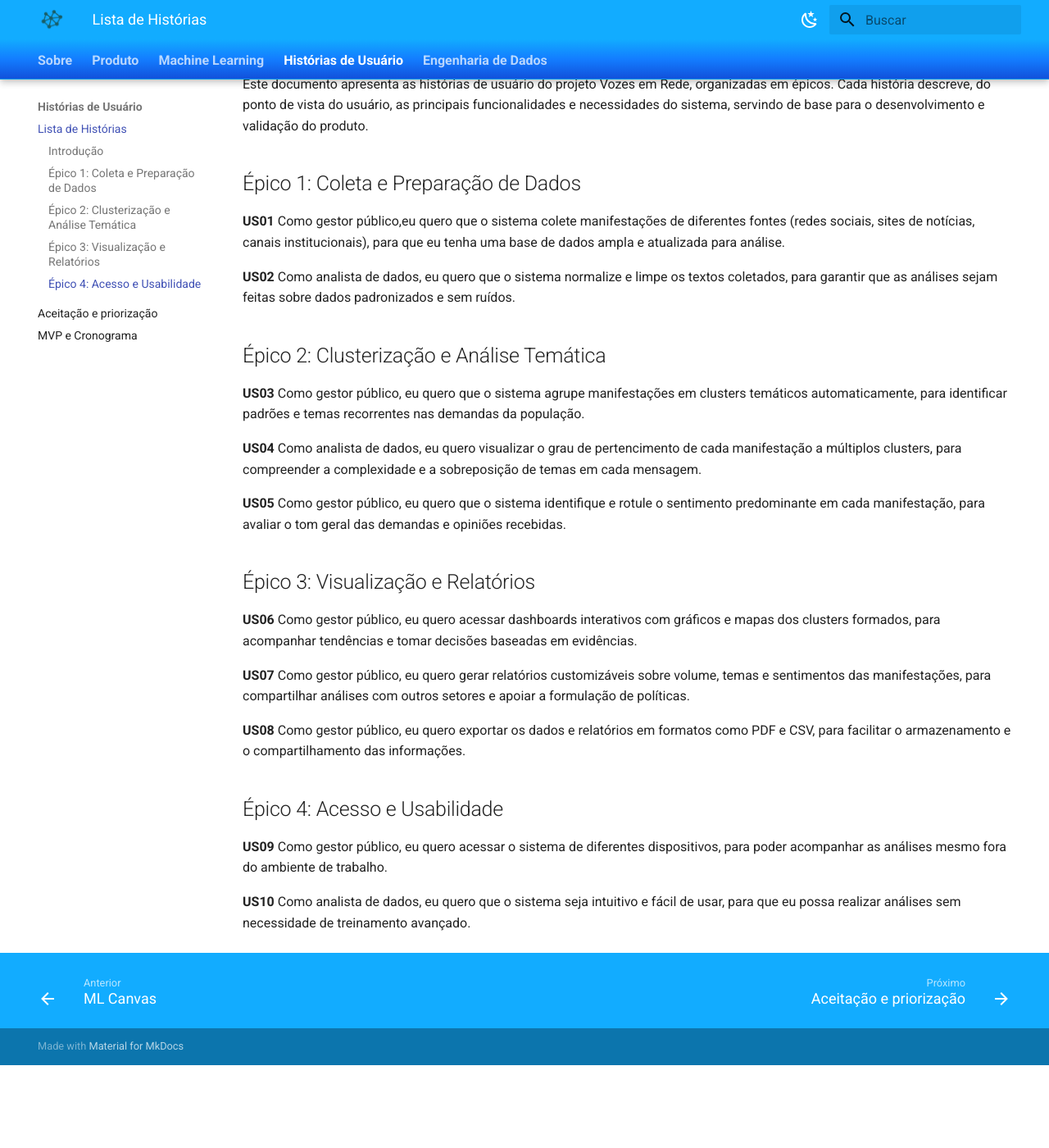
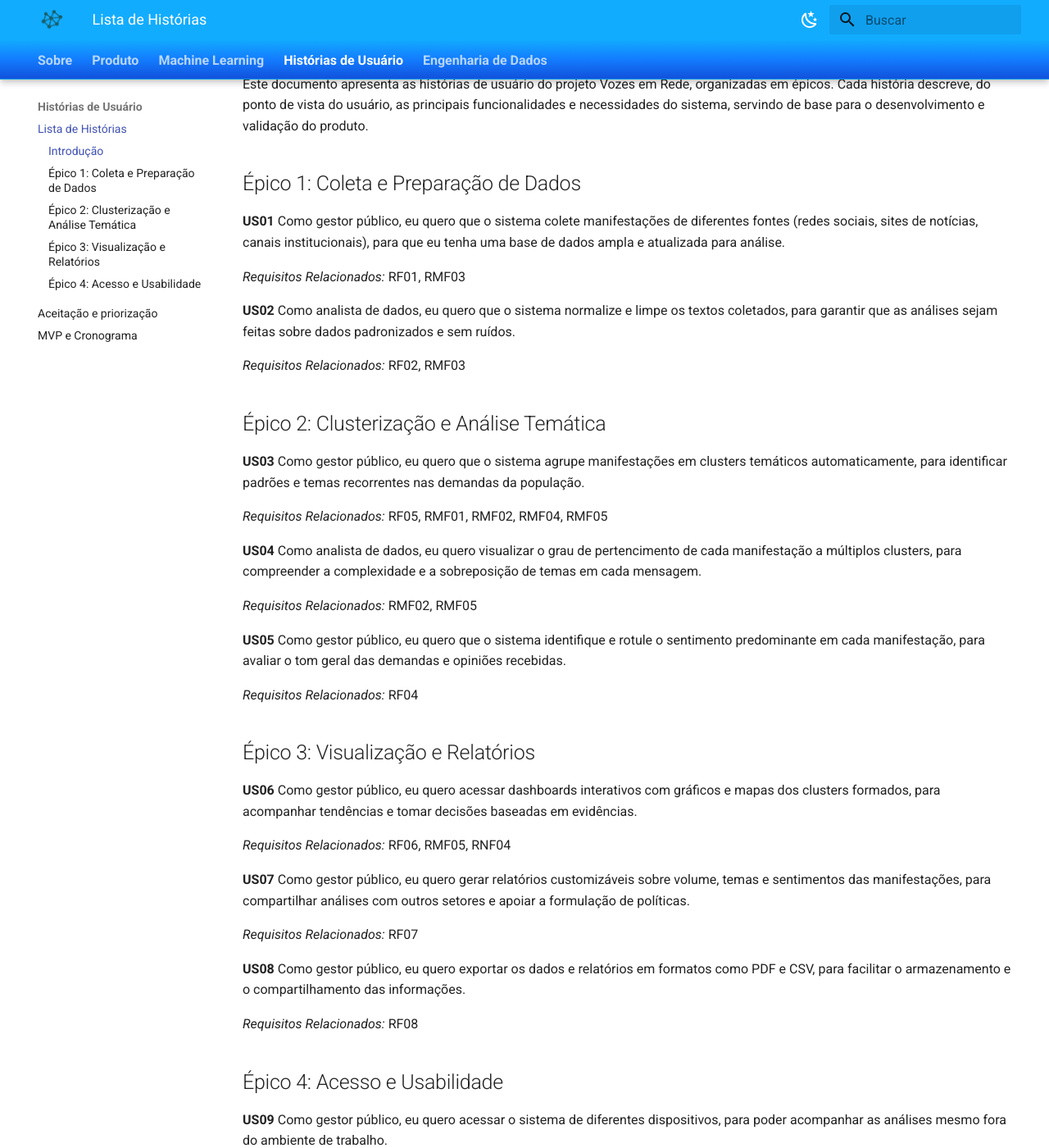
Before and after one commit to unb-Sistemas-de-Machine-learning/group7-social-voice-clusters, an MkDocs documentation site: the page built from docs/historias_de_usuario/us_list.md, in a window 1280 px wide and 1400 px high, scrolled down 190 px. Shown: the whole window at 82% size. Built offline with MkDocs 1.6.1 and Material for MkDocs 9.7.7, drawn with Linux system fonts in a browser that asks for light colours; before the commit the page ends 1489 px from its top, so only the background shows below that; some of the changed text lies outside the part shown.

Commit message:
feat: adding mvp and planning

```diff
--- a/docs/historias_de_usuario/us_list.md
+++ b/docs/historias_de_usuario/us_list.md
@@ -4,58 +4,64 @@
 ## Introdução
 Este documento apresenta as histórias de usuário do projeto Vozes em Rede, organizadas em épicos. Cada história descreve, do ponto de vista do usuário, as principais funcionalidades e necessidades do sistema, servindo de base para o desenvolvimento e validação do produto.
 
+
 ## Épico 1: Coleta e Preparação de Dados
 
 **US01**
-Como gestor público,eu quero que o sistema colete manifestações de diferentes fontes (redes sociais, sites de notícias, canais institucionais), para que eu tenha uma base de dados ampla e atualizada para análise.
+Como gestor público, eu quero que o sistema colete manifestações de diferentes fontes (redes sociais, sites de notícias, canais institucionais), para que eu tenha uma base de dados ampla e atualizada para análise.
+
+*Requisitos Relacionados:* RF01, RMF03
 
 **US02**
-Como analista de dados,
-eu quero que o sistema normalize e limpe os textos coletados,
-para garantir que as análises sejam feitas sobre dados padronizados e sem ruídos.
+Como analista de dados, eu quero que o sistema normalize e limpe os textos coletados, para garantir que as análises sejam feitas sobre dados padronizados e sem ruídos.
+
+*Requisitos Relacionados:* RF02, RMF03
+
 
 ## Épico 2: Clusterização e Análise Temática
 
 **US03**
-Como gestor público,
-eu quero que o sistema agrupe manifestações em clusters temáticos automaticamente,
-para identificar padrões e temas recorrentes nas demandas da população.
+Como gestor público, eu quero que o sistema agrupe manifestações em clusters temáticos automaticamente, para identificar padrões e temas recorrentes nas demandas da população.
+
+*Requisitos Relacionados:* RF05, RMF01, RMF02, RMF04, RMF05
 
 **US04**
-Como analista de dados,
-eu quero visualizar o grau de pertencimento de cada manifestação a múltiplos clusters,
-para compreender a complexidade e a sobreposição de temas em cada mensagem.
+Como analista de dados, eu quero visualizar o grau de pertencimento de cada manifestação a múltiplos clusters, para compreender a complexidade e a sobreposição de temas em cada mensagem.
+
+*Requisitos Relacionados:* RMF02, RMF05
 
 **US05**
-Como gestor público,
-eu quero que o sistema identifique e rotule o sentimento predominante em cada manifestação,
-para avaliar o tom geral das demandas e opiniões recebidas.
+Como gestor público, eu quero que o sistema identifique e rotule o sentimento predominante em cada manifestação, para avaliar o tom geral das demandas e opiniões recebidas.
+
+*Requisitos Relacionados:* RF04
+
 
 ## Épico 3: Visualização e Relatórios
 
 **US06**
-Como gestor público,
-eu quero acessar dashboards interativos com gráficos e mapas dos clusters formados,
-para acompanhar tendências e tomar decisões baseadas em evidências.
+Como gestor público, eu quero acessar dashboards interativos com gráficos e mapas dos clusters formados, para acompanhar tendências e tomar decisões baseadas em evidências.
+
+*Requisitos Relacionados:* RF06, RMF05, RNF04
 
 **US07**
-Como gestor público,
-eu quero gerar relatórios customizáveis sobre volume, temas e sentimentos das manifestações,
-para compartilhar análises com outros setores e apoiar a formulação de políticas.
+Como gestor público, eu quero gerar relatórios customizáveis sobre volume, temas e sentimentos das manifestações, para compartilhar análises com outros setores e apoiar a formulação de políticas.
+
+*Requisitos Relacionados:* RF07
 
 **US08**
-Como gestor público,
-eu quero exportar os dados e relatórios em formatos como PDF e CSV,
-para facilitar o armazenamento e o compartilhamento das informações.
+Como gestor público, eu quero exportar os dados e relatórios em formatos como PDF e CSV, para facilitar o armazenamento e o compartilhamento das informações.
+
+*Requisitos Relacionados:* RF08
+
 
 ## Épico 4: Acesso e Usabilidade
 
 **US09**
-Como gestor público,
-eu quero acessar o sistema de diferentes dispositivos,
-para poder acompanhar as análises mesmo fora do ambiente de trabalho.
+Como gestor público, eu quero acessar o sistema de diferentes dispositivos, para poder acompanhar as análises mesmo fora do ambiente de trabalho.
+
+*Requisitos Relacionados:* RNF04, RNF08
 
 **US10**
-Como analista de dados,
-eu quero que o sistema seja intuitivo e fácil de usar,
-para que eu possa realizar análises sem necessidade de treinamento avançado.
+Como analista de dados, eu quero que o sistema seja intuitivo e fácil de usar, para que eu possa realizar análises sem necessidade de treinamento avançado.
+
+*Requisitos Relacionados:* RNF04, RNF06
```
Also changed, not shown: docs/historias_de_usuario/criterios_de_aceitacao.md (+2 -2 lines), docs/historias_de_usuario/mvp.md (+37 -4 lines).
